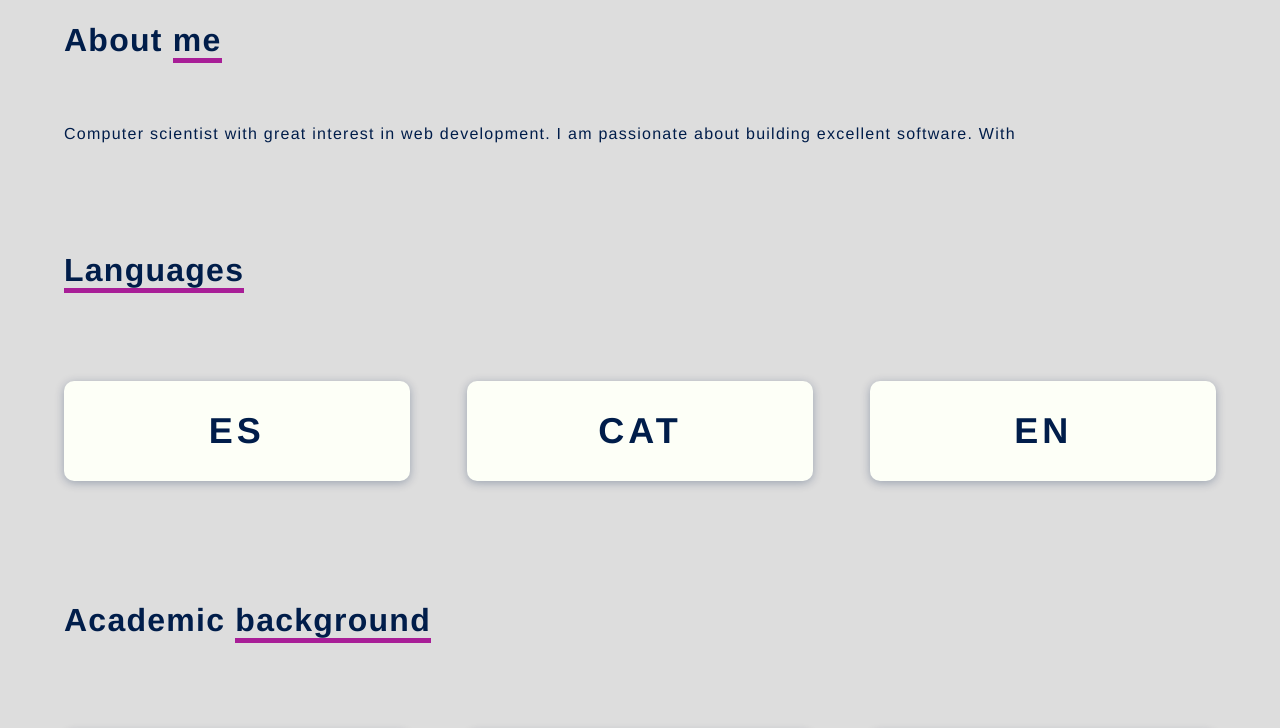
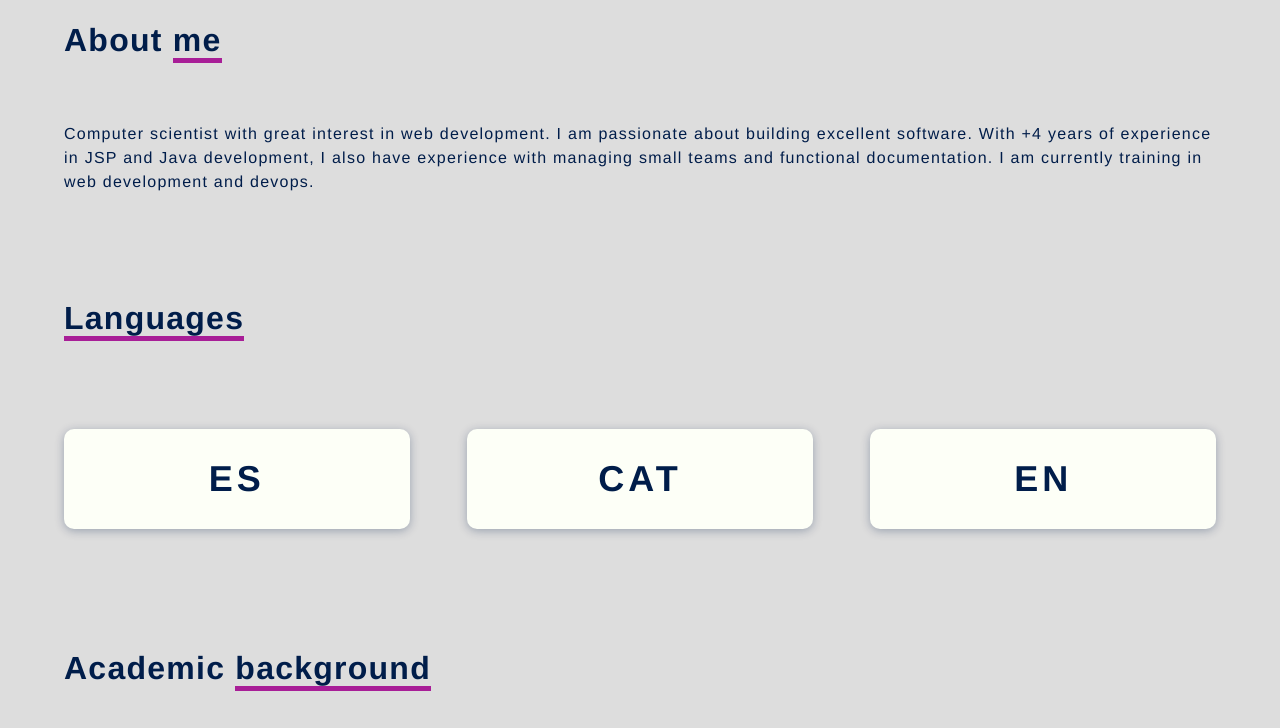
Before and after one commit to MariaFreixa/HHTMLCSSII, a website built with Parcel: page src/index.html in a window 1280 px wide. Shown: the part 920-1648 px from the top of the page. Built offline with nearby package versions, Linux system fonts and the light colour scheme.

Commit message:
change about me

```diff
--- a/src/index.html
+++ b/src/index.html
@@ -49,7 +49,8 @@
     <section class="section">
       <div class="card--large">
         <h2 class="section__title section__title--highlighted" id="aboutme">About <span>me</span></h2>
-        <p>Computer scientist with great interest in web development. I am passionate about building excellent software. With </p>
+        <p>Computer scientist with great interest in web development. I am passionate about building excellent software. With +4 years of experience in JSP and Java development,
+          I also have experience with managing small teams and functional documentation. I am currently training in web development and devops.</p>
       </div>
     </section>
     <section class="section" id="language">
@@ -114,7 +115,7 @@
               <div class="experience__element">
                   <h3 class="experience__title">Technology Architecture Delivery Analyst - Accenture Technology</h3>
                   <h4 class="experience__subtitle">September 2017 - Nowadays</h4>
-                  <p class="experience__content">Working in a important banking client, doing new development and bugs resolutions, using JSP, hibernate, Oracle, Java.</p>
+                  <p class="experience__content">Working in a important banking client, doing new development and bugs resolutions, using JSP, hibernate, Oracle, Java. Also doing developments of spring Batch.</p>
               </div>
               <div class="experience__element">
                   <h3 class="experience__title">Internship - Accenture Technology</h3>
```
